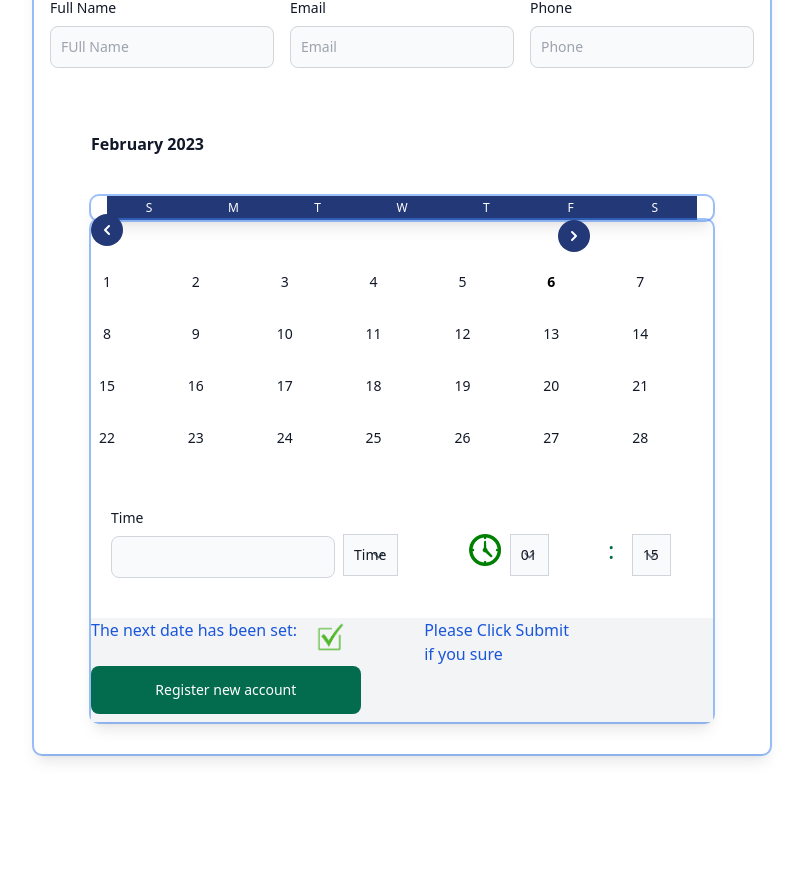
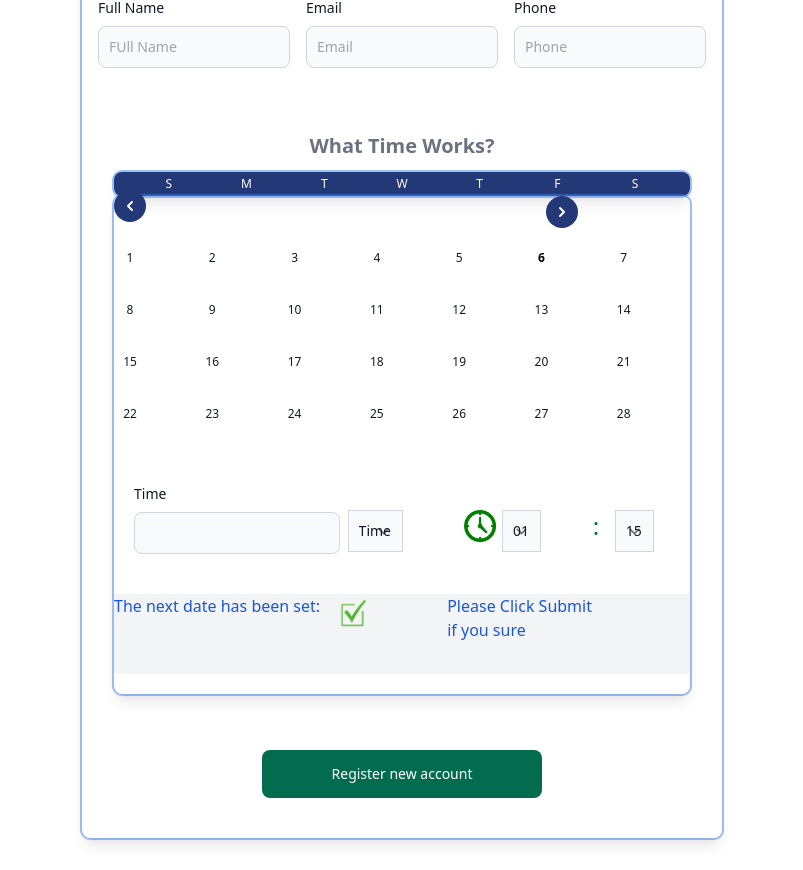
Before and after one commit to SarahAshraf997/tracker, a Vue app in the folder vite-project/: page / in a window 1280 px wide. Shown: the part 234-1104 px from the top of the page, without its empty margins (238-1041 px from the left). Before the commit the page ends 1020 px from the top, so only its background shows below. Built offline with nearby package versions, Linux system fonts and the light colour scheme.

Commit message:
last edit

```diff
--- a/vite-project/src/components/container.vue
+++ b/vite-project/src/components/container.vue
@@ -4,8 +4,7 @@ defineProps({
 });
 </script>
 <template>
-  <div class="bg-gray-100 w-full flex">
-    <form>
+  <div class="bg-gray-100 w-full flex h-20 mb-5 w-1/2">
     <div class="grid grid-cols-5 gap-4">
       <!-- first paragraph -->
       <div class="col-span-2">
@@ -26,12 +25,5 @@ defineProps({
         <p class="text-blue-700 font-serif">if you sure</p>
       </div>
     </div>
-      <button
-        type="submit"
-        class="justify-self-center w-1/2 ocus:outline-none text-white bg-green-700 hover:bg-green-800 focus:ring-4 focus:ring-green-300 font-medium rounded-lg text-sm px-5 py-3.5 mr-2 mb-2 dark:bg-green-600 dark:hover:bg-green-700 dark:focus:ring-green-800"
-      >
-        Register new account
-      </button>
-    </form>
   </div>
 </template>
--- a/vite-project/src/components/navBar.vue
+++ b/vite-project/src/components/navBar.vue
@@ -22,31 +22,33 @@ function GetSelectedDate(event) {
 <template>
   <div class="flex justify-center pt-16 pb-8 m-8">
     <div
-      class="w-2/3 px-4 ring-2 ring-gray-900 drop-shadow-xl bg-cyan-500 shadow-lg shadow-gray-900 rounded-t-lg rounded-b-lg"
+      class="w-1/2 px-4 ring-2 ring-gray-900 drop-shadow-xl bg-cyan-500 shadow-lg shadow-gray-900 rounded-t-lg rounded-b-lg"
     >
-      <div class="pt-16 px-16">
+      <div class="pt-16 px-10">
         <inputForm></inputForm>
       </div>
 
       <div class="pt-16 pb-8">
         <div
-          class="w-2/3 px-4 sm:px-7 md:max-w-4xl md:px-6 flex items-center justify-center"
+          class="w-2/3 px-4 sm:px-7 items-center justify-center grid grid-rows-3 grid-flow-col gap-4"
         >
           <!-- <div class="grid grid-cols-1 divide-y divide-gray-200 w-full p-8"> -->
-          <div class="w-2/3">
+          <div class="w-full">
             <!-- feb+buttons -->
 
             <div class="flex items-center">
-              <h2 class="flex-auto font-semibold text-gray-900">
-                February 2023
+              <h2
+                class="flex-auto font-serif font-semibold text-gray-500 text-center mb-3 text-xl"
+              >
+                What Time Works?
               </h2>
             </div>
             <!-- days at the top -->
             <div
-              class="w-full px-4 ring-2 ring-gray-900 drop-shadow-xl bg-grey-500 shadow-lg shadow-gray-900 rounded-t-lg rounded-b-lg"
+              class="w-full px-4 ring-2 ring-gray-900 drop-shadow-xl bg-blue-900 shadow-lg shadow-gray-900 rounded-t-lg rounded-b-lg"
             >
               <div
-                class="grid bg-blue-900 grid-cols-7 mt-10 text-xs leading-6 text-center text-white"
+                class="grid bg-blue-900 grid-cols-7 mt-5 text-xs leading-6 text-center text-white"
               >
                 <div>S</div>
                 <div>M</div>
@@ -110,7 +112,9 @@ function GetSelectedDate(event) {
                   </div>
                 </div>
                 <div class="justify-self-center">
-                  <div class="grid grid-cols-7 mt-2 text-sm">
+                  <div
+                    class="grid grid-cols-7 mt-2 text-sm text-xs leading-6 text-center"
+                  >
                     <!-- start col m4 48ala -->
                     <div class="col-start-4 py-1.5">
                       <button
@@ -411,8 +415,25 @@ function GetSelectedDate(event) {
               <!-- <h2 class="font-semibold text-gray-900">"Schedule for"</h2> -->
             </section>
           </div>
+          <!-- buttonSubmit -->
+          <div class="grid grid-cols-4 gap-4">
+            <div></div>
+            <div class="col-span-2 pt-10">
+              <button
+                type="submit"
+                class="justify-self-center w-full ocus:outline-none text-white bg-green-700 hover:bg-green-800 focus:ring-4 focus:ring-green-300 font-medium rounded-lg text-sm px-5 py-3.5 mr-2 mb-2 dark:bg-green-600 dark:hover:bg-green-700 dark:focus:ring-green-800"
+              >
+                Register new account
+              </button>
+            </div>
+          </div>
         </div>
       </div>
     </div>
   </div>
 </template>
+<style>
+body {
+  margin-right: 0;
+}
+</style>
```
Lines whose indentation alone changed are shown as unchanged.
